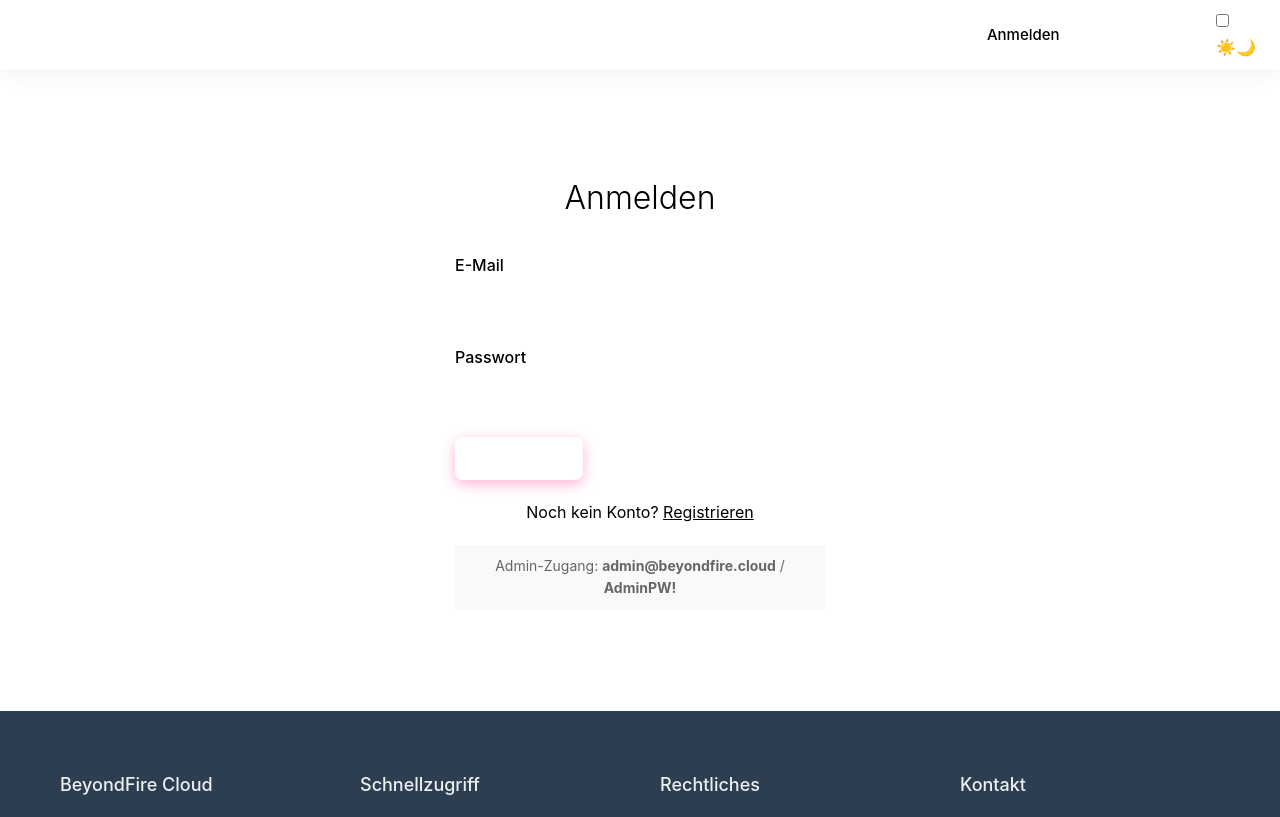
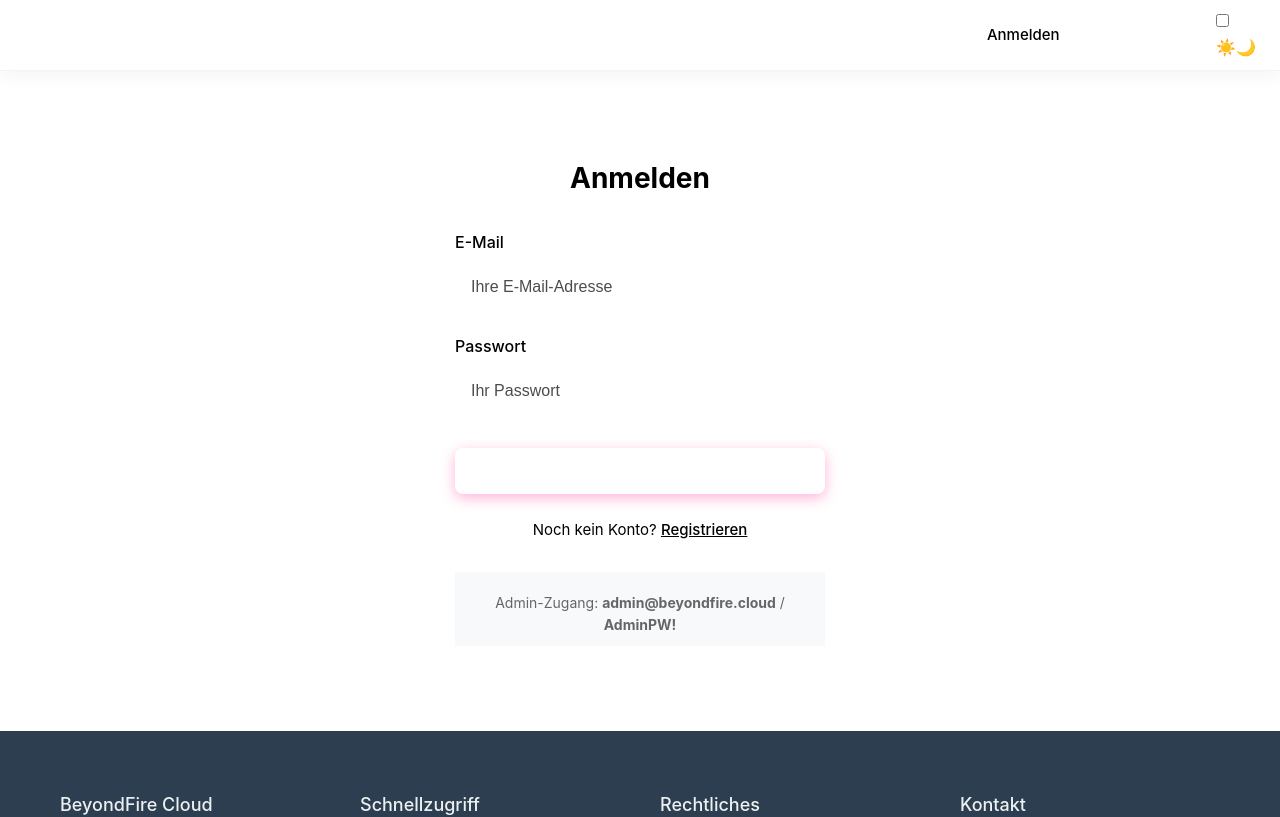
Before and after one commit to Mohijack/depboard, a React (Create React App) app in the folder frontend/: page /login in a window 1280 px wide. Shown: the top 817 px of the page. Built offline with nearby package versions, Linux system fonts and the light colour scheme.

Commit message:
Anpassen Design Dashboard

```diff
--- a/frontend/src/components/Auth/Login.js
+++ b/frontend/src/components/Auth/Login.js
@@ -1,5 +1,6 @@
 import React, { useState } from 'react';
 import { useNavigate } from 'react-router-dom';
+import '../../styles/auth.css';
 
 function Login({ onLogin }) {
   const [email, setEmail] = useState('');
@@ -57,6 +58,7 @@ function Login({ onLogin }) {
               id="email"
               value={email}
               onChange={(e) => setEmail(e.target.value)}
+              placeholder="Ihre E-Mail-Adresse"
               required
             />
           </div>
@@ -67,6 +69,7 @@ function Login({ onLogin }) {
               id="password"
               value={password}
               onChange={(e) => setPassword(e.target.value)}
+              placeholder="Ihr Passwort"
               required
             />
           </div>
--- a/frontend/src/components/Dashboard/BookingList.js
+++ b/frontend/src/components/Dashboard/BookingList.js
@@ -158,7 +158,7 @@ function BookingList({ bookings, onDeploy, onSuspend, onResume, onDelete }) {
                   title="Logs anzeigen"
                   aria-label="Logs anzeigen"
                 >
-                  <i className="logs-icon">🔍</i>
+                  <i className="logs-icon">📄</i>
                 </button>
               )}
             </div>
--- /dev/null
+++ b/frontend/src/styles/auth.css
@@ -0,0 +1,122 @@
+/* Auth Styles */
+.auth-container {
+  display: flex;
+  justify-content: center;
+  align-items: center;
+  min-height: calc(100vh - 140px);
+  padding: 40px 20px;
+  background-color: var(--background);
+}
+
+.auth-card {
+  width: 100%;
+  max-width: 450px;
+  background-color: var(--card-bg);
+  border-radius: 12px;
+  box-shadow: 0 8px 30px var(--shadow);
+  padding: 40px;
+  transition: transform 0.3s ease, box-shadow 0.3s ease;
+  border: 1px solid var(--border);
+}
+
+.auth-card:hover {
+  transform: translateY(-5px);
+  box-shadow: 0 12px 40px var(--shadow);
+}
+
+.auth-card h2 {
+  text-align: center;
+  margin-bottom: 30px;
+  color: var(--text);
+  font-weight: 700;
+  font-size: 28px;
+}
+
+.form-group {
+  margin-bottom: 24px;
+}
+
+.form-group label {
+  display: block;
+  margin-bottom: 8px;
+  font-weight: 500;
+  color: var(--text);
+  font-size: 16px;
+}
+
+.form-group input {
+  width: 100%;
+  padding: 14px 16px;
+  border: 2px solid var(--border);
+  border-radius: 8px;
+  font-size: 16px;
+  transition: border-color 0.3s ease, box-shadow 0.3s ease;
+  background-color: var(--card-bg);
+  color: var(--text);
+}
+
+.form-group input:focus {
+  outline: none;
+  border-color: var(--primary);
+  box-shadow: 0 0 0 3px var(--primary-glow);
+}
+
+.form-group input::placeholder {
+  color: var(--text-light);
+  opacity: 0.7;
+}
+
+.auth-card .btn-primary {
+  width: 100%;
+  padding: 14px;
+  margin-top: 10px;
+  font-size: 16px;
+  font-weight: 600;
+}
+
+.auth-link {
+  text-align: center;
+  margin-top: 24px;
+  color: var(--text-light);
+  font-size: 15px;
+}
+
+.auth-link span {
+  color: var(--primary);
+  cursor: pointer;
+  font-weight: 500;
+  transition: color 0.2s ease;
+}
+
+.auth-link span:hover {
+  color: var(--primary-dark);
+  text-decoration: underline;
+}
+
+.admin-info {
+  margin-top: 30px;
+  padding-top: 20px;
+  border-top: 1px solid var(--border);
+  text-align: center;
+  font-size: 14px;
+  color: var(--text-light);
+}
+
+.admin-info strong {
+  color: var(--text);
+}
+
+/* Dark mode specific adjustments */
+[data-theme="dark"] .form-group input {
+  background-color: var(--card-bg-secondary);
+  border-color: var(--border-dark);
+}
+
+[data-theme="dark"] .form-group input:focus {
+  border-color: var(--primary);
+  box-shadow: 0 0 0 3px rgba(50, 145, 255, 0.25);
+}
+
+[data-theme="dark"] .auth-link span:hover {
+  color: var(--primary-light);
+}
```
Also changed, not shown: frontend/src/components/Dashboard/Dashboard.css (+38 -4 lines).
